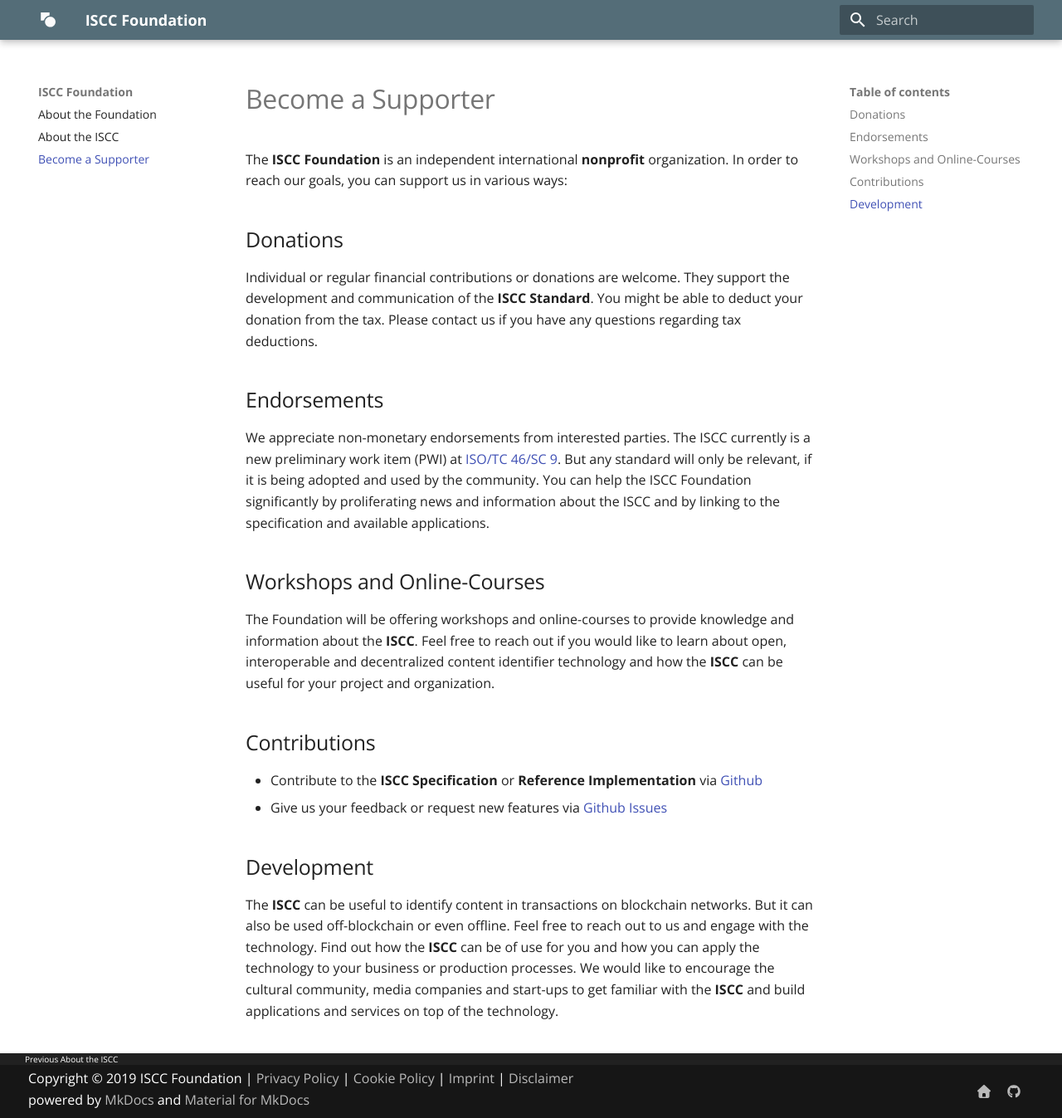
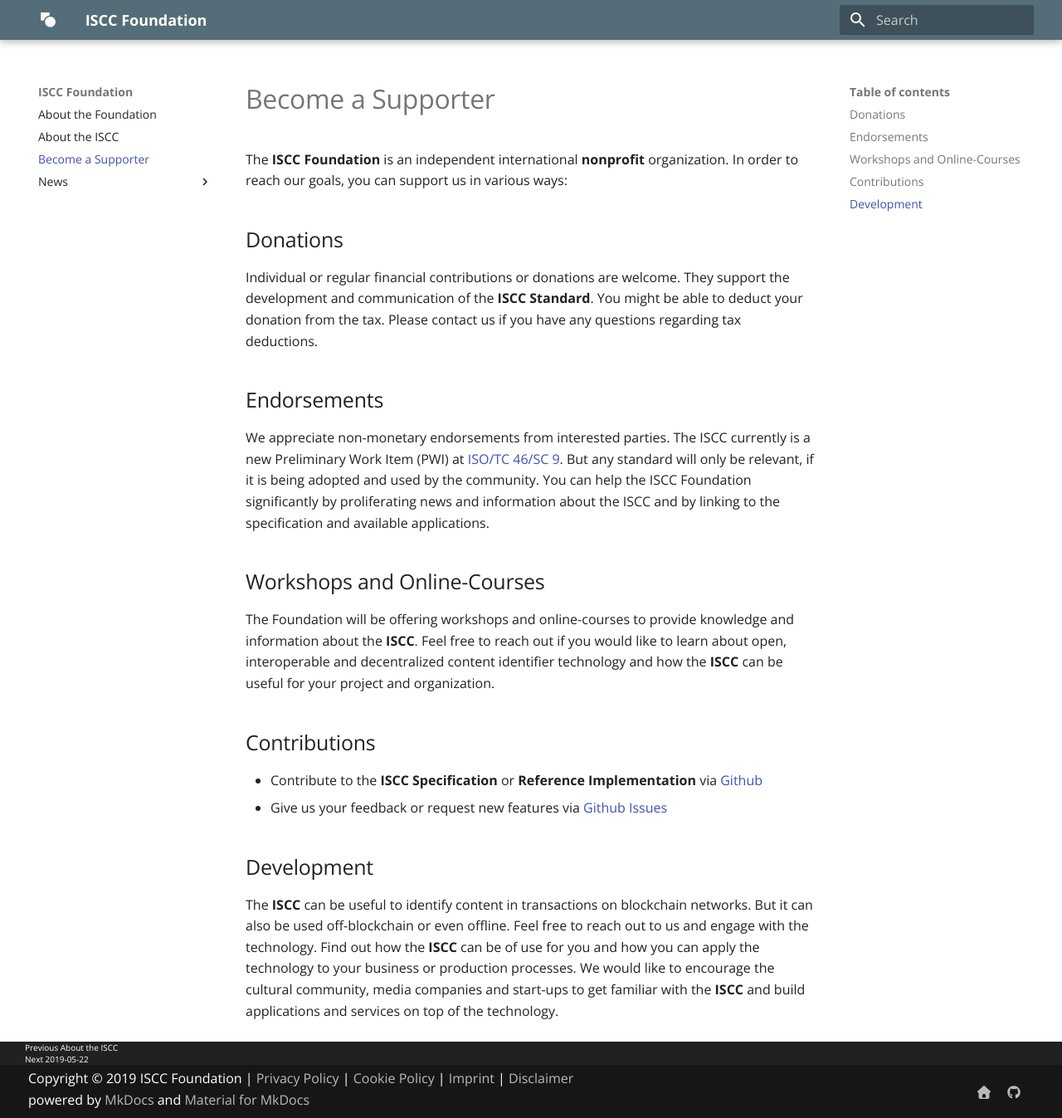
Before and after one commit to iscc/foundation, an MkDocs documentation site: the page built from docs/support.md, in a window 1280 px wide and 1347 px high. Shown: the whole window at 83% size. Built offline with MkDocs 1.6.1 and Material for MkDocs 9.7.7, drawn with Linux system fonts in a browser that asks for light colours.

Commit message:
Add PWI status news

```diff
--- a/docs/support.md
+++ b/docs/support.md
@@ -10,7 +10,7 @@
 
 ## Endorsements
 
-We appreciate non-monetary endorsements from interested parties. The ISCC currently is a new preliminary work item (PWI) at [ISO/TC 46/SC 9](https://iso.org/committee/48836.html). But any standard will only be relevant, if it is being adopted and used by the community. You can help the ISCC Foundation significantly by proliferating news and information about the ISCC and by linking to the specification and available applications.
+We appreciate non-monetary endorsements from interested parties. The ISCC currently is a new Preliminary Work Item (PWI) at [ISO/TC 46/SC 9](https://iso.org/committee/48836.html). But any standard will only be relevant, if it is being adopted and used by the community. You can help the ISCC Foundation significantly by proliferating news and information about the ISCC and by linking to the specification and available applications.
 
 ## Workshops and Online-Courses
 
--- a/mkdocs.yml
+++ b/mkdocs.yml
@@ -29,6 +29,8 @@
     - About the Foundation: 'index.md'
     - About the ISCC: 'iscc.md'
     - Become a Supporter: 'support.md'
+    - News:
+          - '2019-05-22': 'news/2019-05-22.md'
 
 # Options
 extra:
```
Also changed, not shown: docs/iscc.md (+1 -1 lines), docs/news/2019-05-22.md (added, +24 -0 lines).
